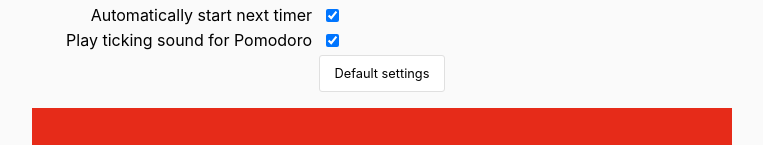
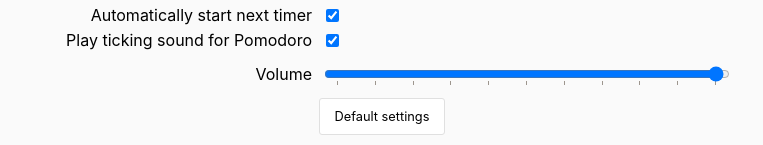
Before and after one commit to adriangoransson/pomodoro, a Vue app: page / in a window 1280 px wide. Both pictures are taken after a click on the button "🛠 Settings". Shown: the part 221-366 px from the top of the page, without its empty margins (258-1021 px from the left). Built offline with nearby package versions, Linux system fonts and the light colour scheme; no server answers.

Commit message:
Volume control slider

```diff
--- a/src/components/Settings.vue
+++ b/src/components/Settings.vue
@@ -31,6 +31,33 @@
       <input v-model="playSound" type="checkbox" id="play-sound">
     </div>
 
+    <div class="form-field">
+      <label for="volume">Volume</label>
+      <input
+        v-model="volume"
+        type="range"
+        id="volume"
+        min="0"
+        max="1"
+        step="0.05"
+        list="volume-ticks"
+      >
+
+      <datalist id="volume-ticks">
+        <option value="0" label="0%" />
+        <option value="0.1" />
+        <option value="0.2" />
+        <option value="0.3" />
+        <option value="0.4" />
+        <option value="0.5" label="50%" />
+        <option value="0.6" />
+        <option value="0.7" />
+        <option value="0.8" />
+        <option value="0.9" />
+        <option value="1" label="100%" />
+      </datalist>
+    </div>
+
     <div @click="defaultSettings" class="form-field">
       <button type="button" class="button">Default settings</button>
     </div>
@@ -49,6 +76,7 @@ import {
   MANAGE_AUDIO,
   DEFAULT_SETTINGS,
   UPDATE_DURATION,
+  SET_VOLUME,
 } from '@/vuex-constants';
 
 const validMinutes = minutes => minutes < 1;
@@ -130,6 +158,15 @@ export default {
         this.$store.dispatch(MANAGE_AUDIO);
       },
     },
+
+    volume: {
+      get() {
+        return this.$store.state.volume;
+      },
+      set(val) {
+        this.$store.commit(SET_VOLUME, parseFloat(val));
+      },
+    },
   },
 
   methods: {
--- a/src/localstorage.js
+++ b/src/localstorage.js
@@ -6,6 +6,7 @@ export const SHORT_BREAK = 'SHORT_BREAK';
 export const LONG_BREAK = 'LONG_BREAK';
 export const AUTO_START = 'AUTO_START';
 export const PLAY_SOUND = 'PLAY_SOUND';
+export const VOLUME = 'VOLUME';
 
 function getSettings() {
   return JSON.parse(localStorage.getItem(KEY)) || {};
--- a/src/store/actions.js
+++ b/src/store/actions.js
@@ -25,6 +25,7 @@ import {
   DEFAULT_SETTINGS,
   UPDATE_DURATION,
   ACTIVATE_AUDIO,
+  SET_VOLUME,
 } from '../vuex-constants';
 
 import * as ls from '../localstorage';
@@ -137,6 +138,7 @@ export default {
     commit(SET_POMODOROS, defaultPomodoBeforeLongBreak);
     commit(SET_PLAY_SOUND, true);
     commit(SET_AUTO_START, true);
+    commit(SET_VOLUME, 1);
 
     dispatch(MANAGE_AUDIO);
     dispatch(UPDATE_DURATION);
--- a/src/store/audio.js
+++ b/src/store/audio.js
@@ -1,3 +1,5 @@
+import * as ls from '@/localstorage';
+
 const AudioContext = window.AudioContext || window.webkitAudioContext;
 
 let audio = null; // eslint-disable-line
@@ -5,15 +7,22 @@ let audio = null; // eslint-disable-line
 if (AudioContext) {
   const context = new AudioContext();
   audio = context.createBufferSource();
+  const gain = context.createGain();
+  gain.connect(context.destination);
 
   fetch('/ticking.wav').then(resp => resp.arrayBuffer().then((buffer) => {
     context.decodeAudioData(buffer, (decoded) => {
       audio.buffer = decoded;
-      audio.connect(context.destination);
+      audio.connect(gain);
     });
   }));
 
   audio.loop = true;
+  audio.setVolume = (value) => {
+    gain.gain.value = value;
+  };
+
+  audio.setVolume(ls.get(ls.VOLUME, 1));
 }
 
 export default audio;
--- a/src/store/mutations.js
+++ b/src/store/mutations.js
@@ -22,6 +22,7 @@ import {
   CLEAR_INTERVAL,
   MUTE_AUDIO,
   ACTIVATE_AUDIO,
+  SET_VOLUME,
 } from '../vuex-constants';
 
 export default {
@@ -78,6 +79,12 @@ export default {
     state.audio.context.resume();
   },
 
+  [SET_VOLUME](state, value) {
+    state.audio.setVolume(value);
+    state.volume = value;
+    ls.set(ls.VOLUME, value);
+  },
+
   [SET_STARTED](state) {
     state.hasStarted = true;
   },
--- a/src/store/state.js
+++ b/src/store/state.js
@@ -22,4 +22,5 @@ export default {
   notes: null,
   autoStart: ls.get(ls.AUTO_START, true),
   playSound: ls.get(ls.PLAY_SOUND, true),
+  volume: ls.get(ls.VOLUME, 1),
 };
--- a/src/vuex-constants.js
+++ b/src/vuex-constants.js
@@ -24,6 +24,7 @@ export const MUTE_AUDIO = 'MUTE_AUDIO';
 export const SET_PLAY_SOUND = 'SET_PLAY_SOUND';
 export const MANAGE_AUDIO = 'MANAGE_AUDIO';
 export const ACTIVATE_AUDIO = 'ACTIVATE_AUDIO';
+export const SET_VOLUME = 'SET_VOLUME';
 
 export const SET_STARTED = 'SET_STARTED';
 export const SHOW_SETTINGS = 'SHOW_SETTINGS';
```
